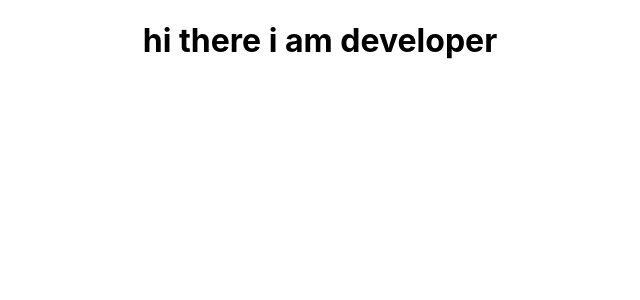
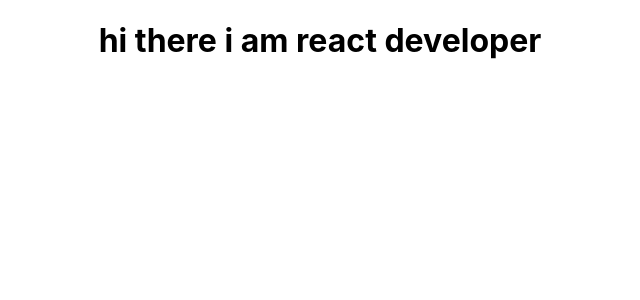
Before and after one commit to alimady/withjack, a React (Create React App) app: page / in a window 1280 px wide. Shown: the top 300 px of the page, without its empty margins (320-960 px from the left). Built offline with nearby package versions, Linux system fonts and the light colour scheme.

Commit message:
i am ali mady king and dev t

```diff
--- a/src/App.js
+++ b/src/App.js
@@ -4,7 +4,7 @@ import './App.css';
 function App() {
   return (
     <div className="App">
-       <h1>hi there i am developer</h1>
+       <h1>hi there i am react developer</h1>
     </div>
   );
 }
```
